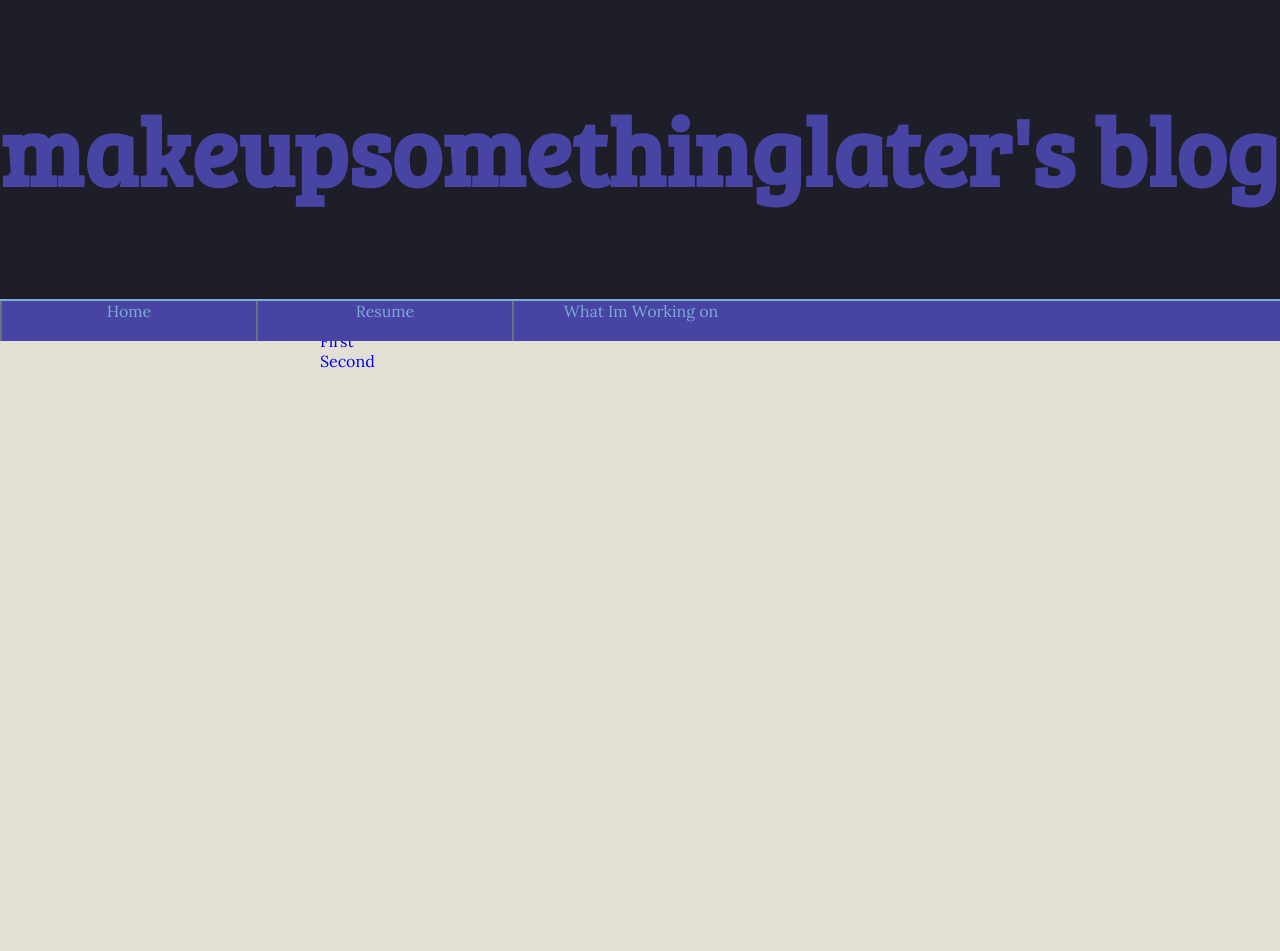
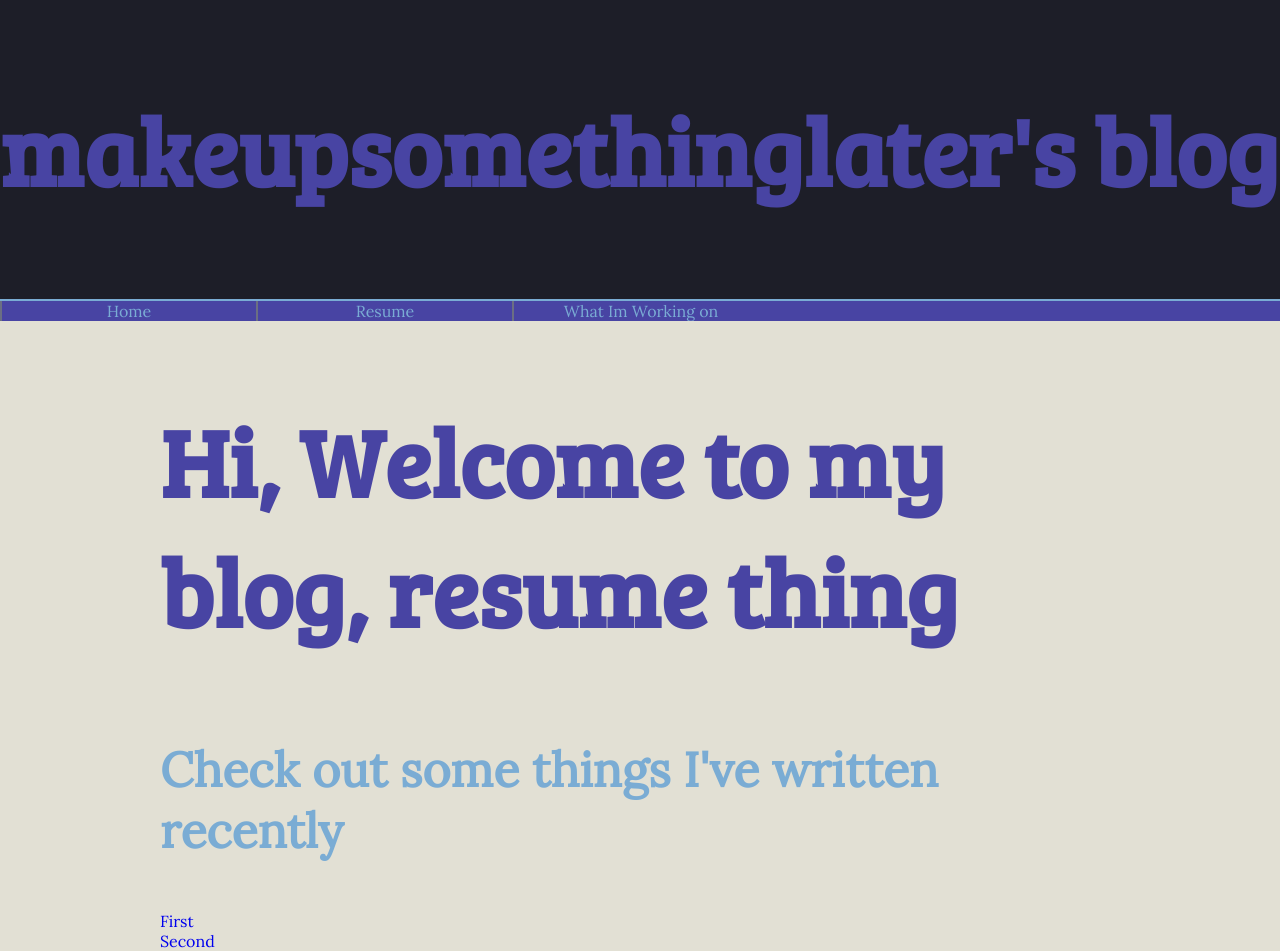
Before and after one commit to makeupsomething/blog, a React (Create React App) app: page / in a window 1280 px wide. Before the commit the page ends 800 px from the top, so only its background shows below. Built offline with nearby package versions, Linux system fonts and the light colour scheme; what marksy would draw is missing.

Commit message:
Update home page

```diff
--- a/src/App.js
+++ b/src/App.js
@@ -33,7 +33,6 @@ const NavBar = styled.ul`
     background-color: #4844a3;
 	height: 5%;
 	width: 100%;
-    position: fixed;
 	overflow: auto;
 `
 
--- a/src/components/Home.js
+++ b/src/components/Home.js
@@ -4,12 +4,27 @@ import {Files as files} from '../markdown';
 import { Link } from 'react-router-dom';
 
 const HomeWrapper = styled.div`
-	top: 0px;
 	color: #1d1e28;
 	height: 25%;
-    padding: 10px 0px;
-    width: 50%;
+    width: 75%;
     margin: auto;
+    align-content: center;
+`
+
+const BannerTitle = styled.h1`
+	color: #4844a3;
+	font-size: 6em;
+	word-wrap: break-word;
+	padding: 10px 0px;
+    font-family: 'Bree Serif', serif;
+`
+
+const SecondaryTitle = styled.h2`
+	color: #7aacd4;
+	font-size: 3em;
+	word-wrap: break-word;
+	padding: 10px 0px;
+    font-family: 'Lora', serif;
 `
 
 class Home extends Component {
@@ -24,7 +39,8 @@ class Home extends Component {
     render() {
         return (
             <HomeWrapper>
-                <div>Home</div>
+                <BannerTitle>Hi, Welcome to my blog, resume thing</BannerTitle>
+                <SecondaryTitle>Check out some things I've written recently</SecondaryTitle>
                 {this.state.posts.map((post, index) => {
                     return <div><Link to={`/posts/${index}`} style={{textDecoration: "none"}}>{post.title}</Link></div>
                 })}
```
